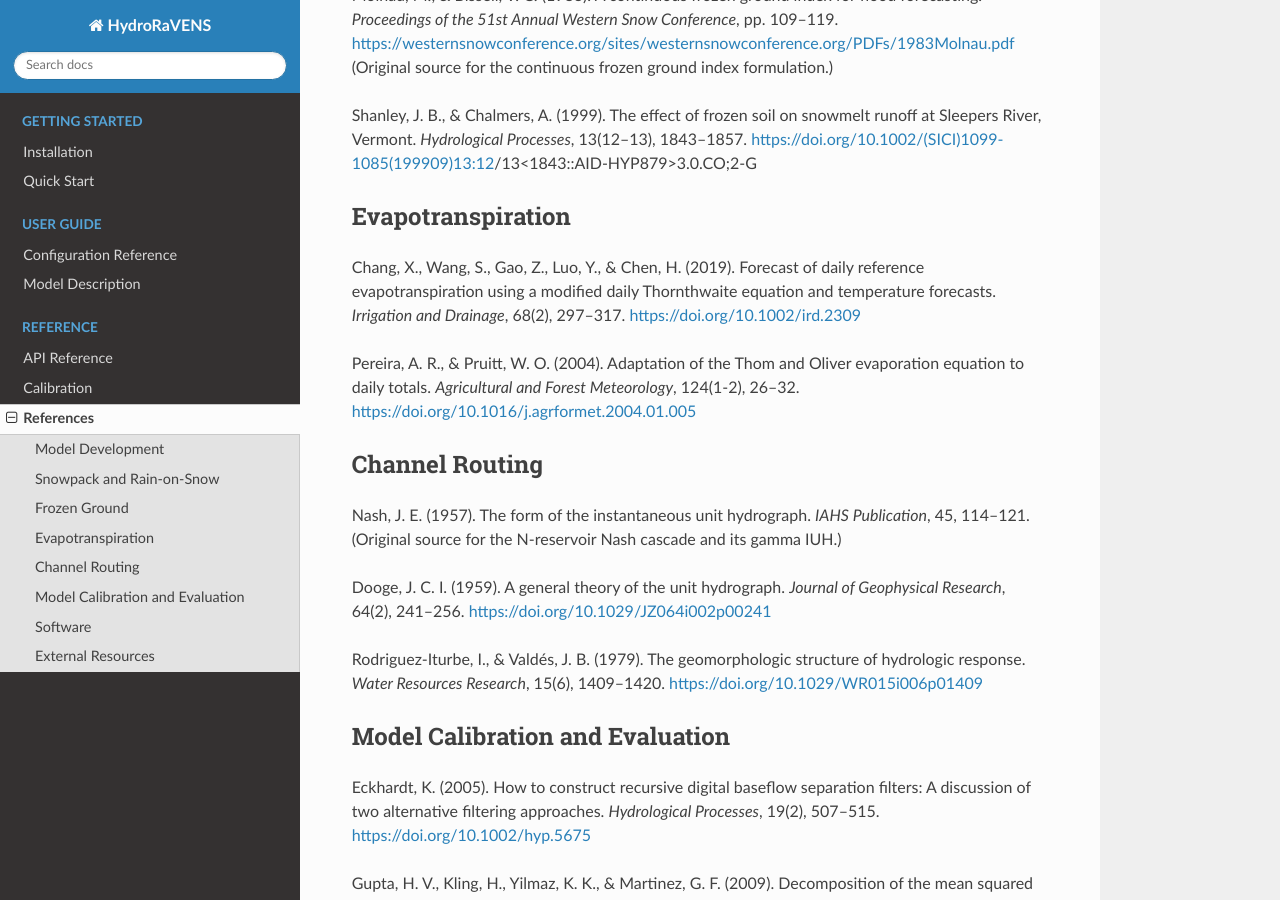
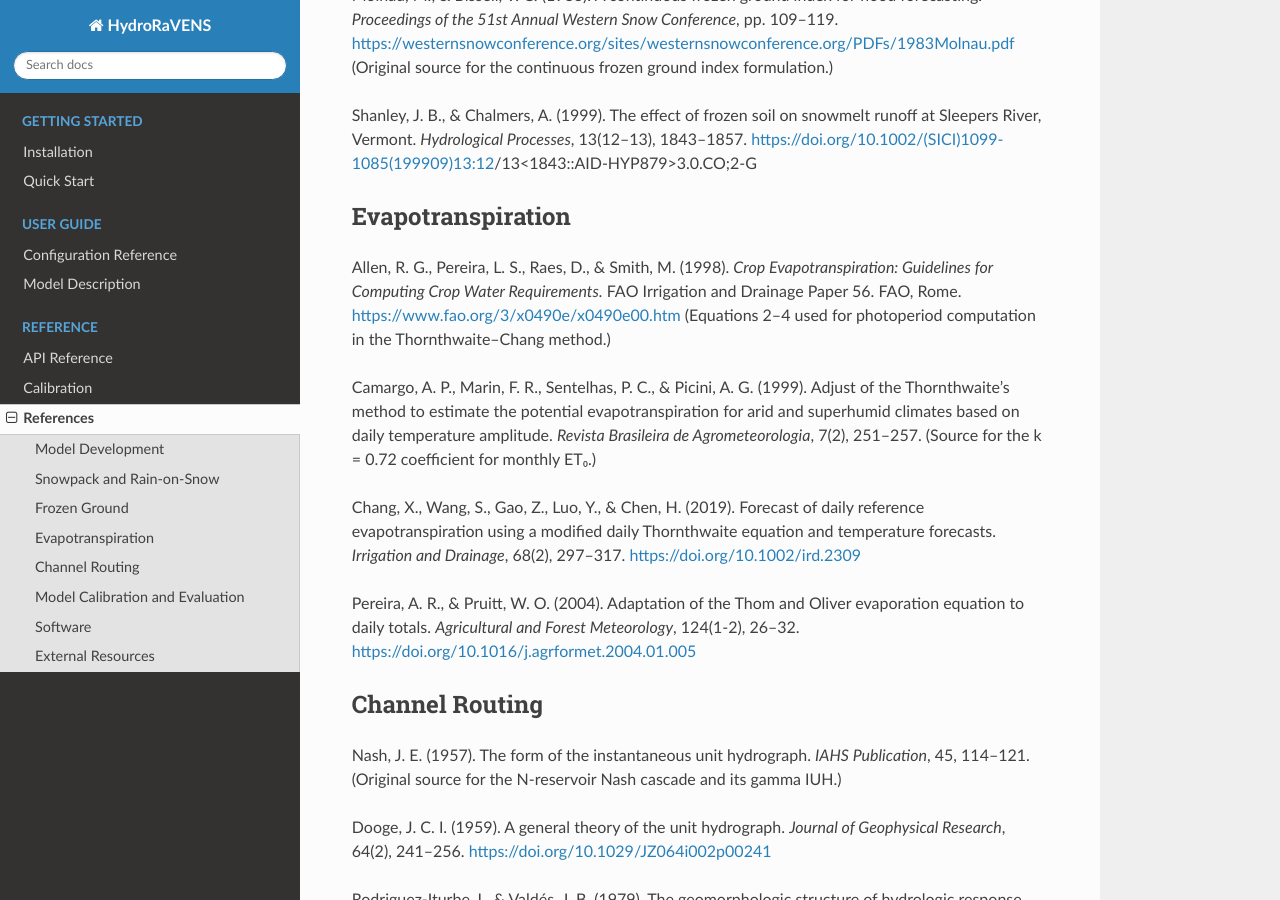
Before and after one commit to MNiMORPH/hydroRaVENS, a Sphinx documentation site: the page built from docs/source/references.rst, in a window 1280 px wide and 900 px high, scrolled down 800 px. Built offline with Sphinx 7.4.7 and the Read the Docs theme 3.1.0, drawn with Linux system fonts in a browser that asks for light colours.

Commit message:
Add missing references; add units to CalibResult.final_states docs
references.rst: add Allen et al. (1998) FAO-56 (photoperiod source for
ThorntwaiteChang2019) and Camargo et al. (1999) (source for k=0.72
monthly ET coefficient), both cited in evapotranspiration_Chang2019()
docstring but absent from the references page.

calibration.py: add [mm], [mm SWE], [°C·day] units to the
CalibResult.final_states dict format in CalibResult.__doc__.

Co-Authored-By: Claude Sonnet 4.6 <noreply@anthropic.com>

```diff
--- a/docs/source/references.rst
+++ b/docs/source/references.rst
@@ -46,6 +46,19 @@ https://doi.org/10.1002/(SICI)1099-1085(199909)13:12/13<1843::AID-HYP879>3.0.CO;
 
 Evapotranspiration
 ~~~~~~~~~~~~~~~~~~
+
+Allen, R. G., Pereira, L. S., Raes, D., & Smith, M. (1998).
+*Crop Evapotranspiration: Guidelines for Computing Crop Water Requirements.*
+FAO Irrigation and Drainage Paper 56. FAO, Rome.
+https://www.fao.org/3/x0490e/x0490e00.htm
+(Equations 2--4 used for photoperiod computation in the Thornthwaite--Chang method.)
+
+Camargo, A. P., Marin, F. R., Sentelhas, P. C., & Picini, A. G. (1999).
+Adjust of the Thornthwaite's method to estimate the potential
+evapotranspiration for arid and superhumid climates based on daily temperature
+amplitude.
+*Revista Brasileira de Agrometeorologia*, 7(2), 251--257.
+(Source for the k = 0.72 coefficient for monthly ET₀.)
 
 Chang, X., Wang, S., Gao, Z., Luo, Y., & Chen, H. (2019). Forecast of daily
 reference evapotranspiration using a modified daily Thornthwaite equation and
```
Also changed, not shown: 1 other file.
